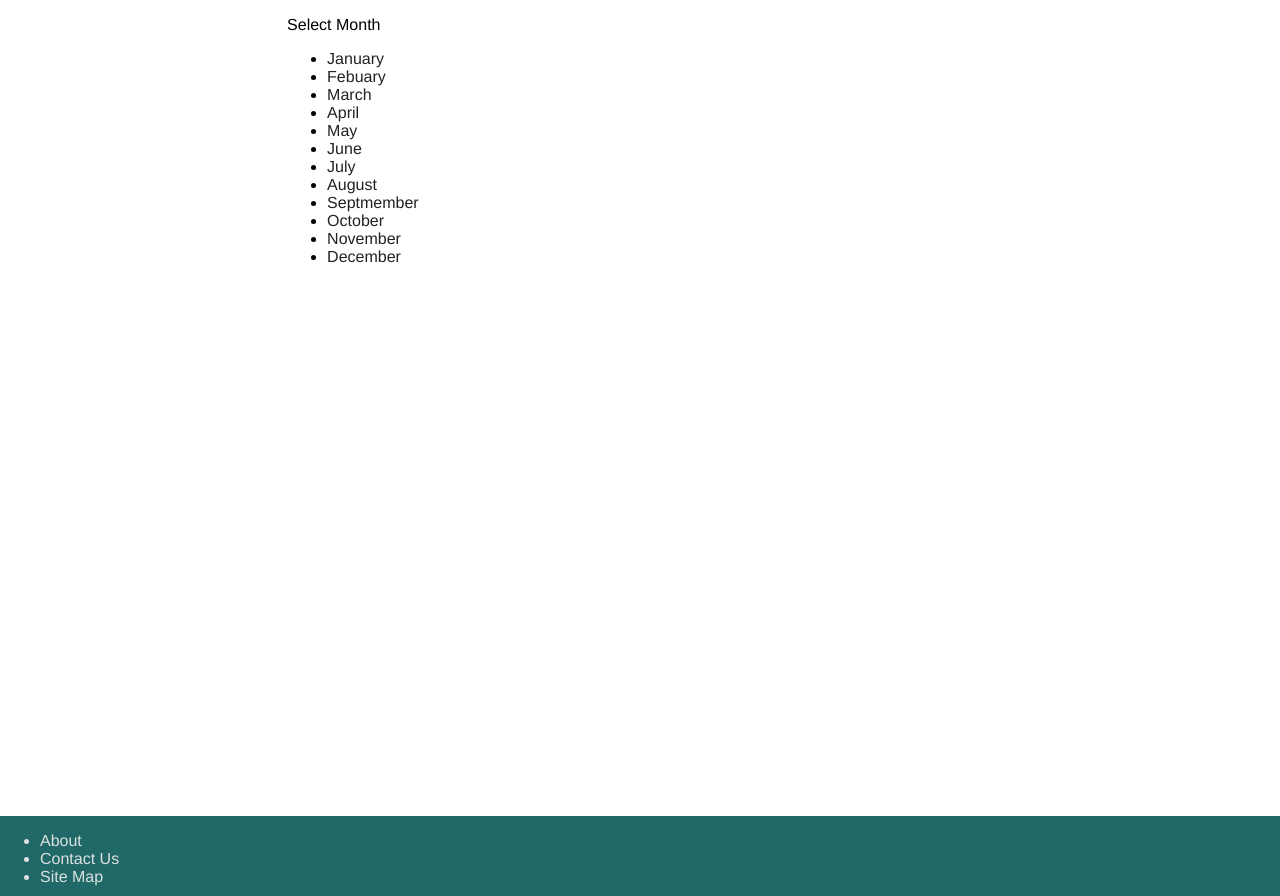
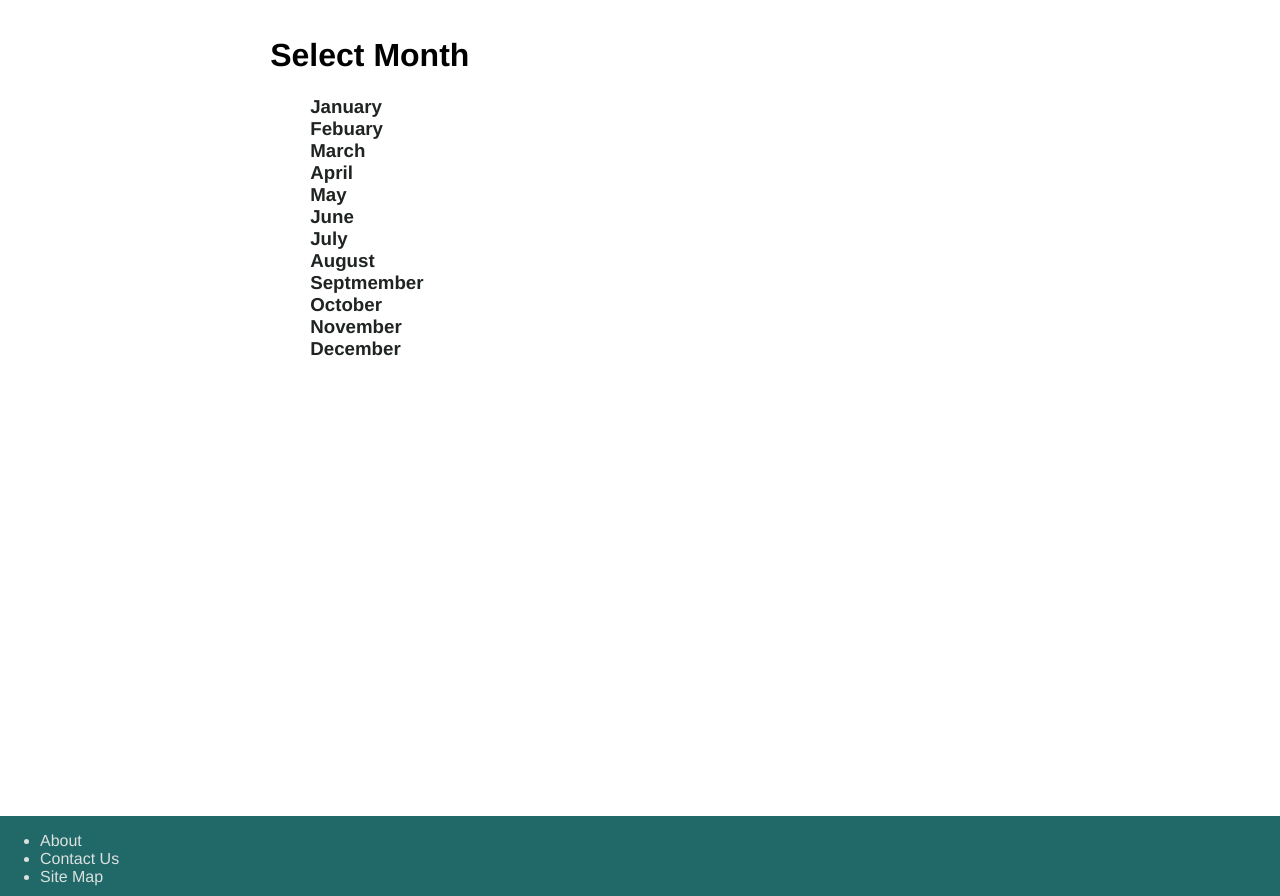
Before and after one commit to iain2/Spending_Tracker, a Flask app: page /transactions/month in a window 1280 px wide. Shown: the part 82-978 px from the top of the page. Run offline with Flask 2, Linux system fonts and the light colour scheme.

Commit message:
month list styling

```diff
--- a/static/style.css
+++ b/static/style.css
@@ -142,3 +142,7 @@ a:active {
     grid-area: middle;
     font-size: xx-large;
 }
+
+.month_list {
+    list-style: none;
+}
--- a/templates/transactions/month.html
+++ b/templates/transactions/month.html
@@ -8,8 +8,9 @@
 
 
 
-    Select Month
-    <ul>
+    <h1>Select Month</h1>
+    <ul class="month_list">
+        <h3>
             <li><a href="/transactions/1">January</a></li>
             <li> <a href="/transactions/2">Febuary</a></li>
             <li> <a href="/transactions/3">March</a></li>
@@ -22,7 +23,7 @@
             <li> <a href="/transactions/10">October</a></li>
             <li> <a href="/transactions/11">November</a></li>
             <li> <a href="/transactions/12">December</a></li>
-
+        </h3>
     </ul>
 
 </main>
```
Lines whose indentation alone changed are shown as unchanged.
